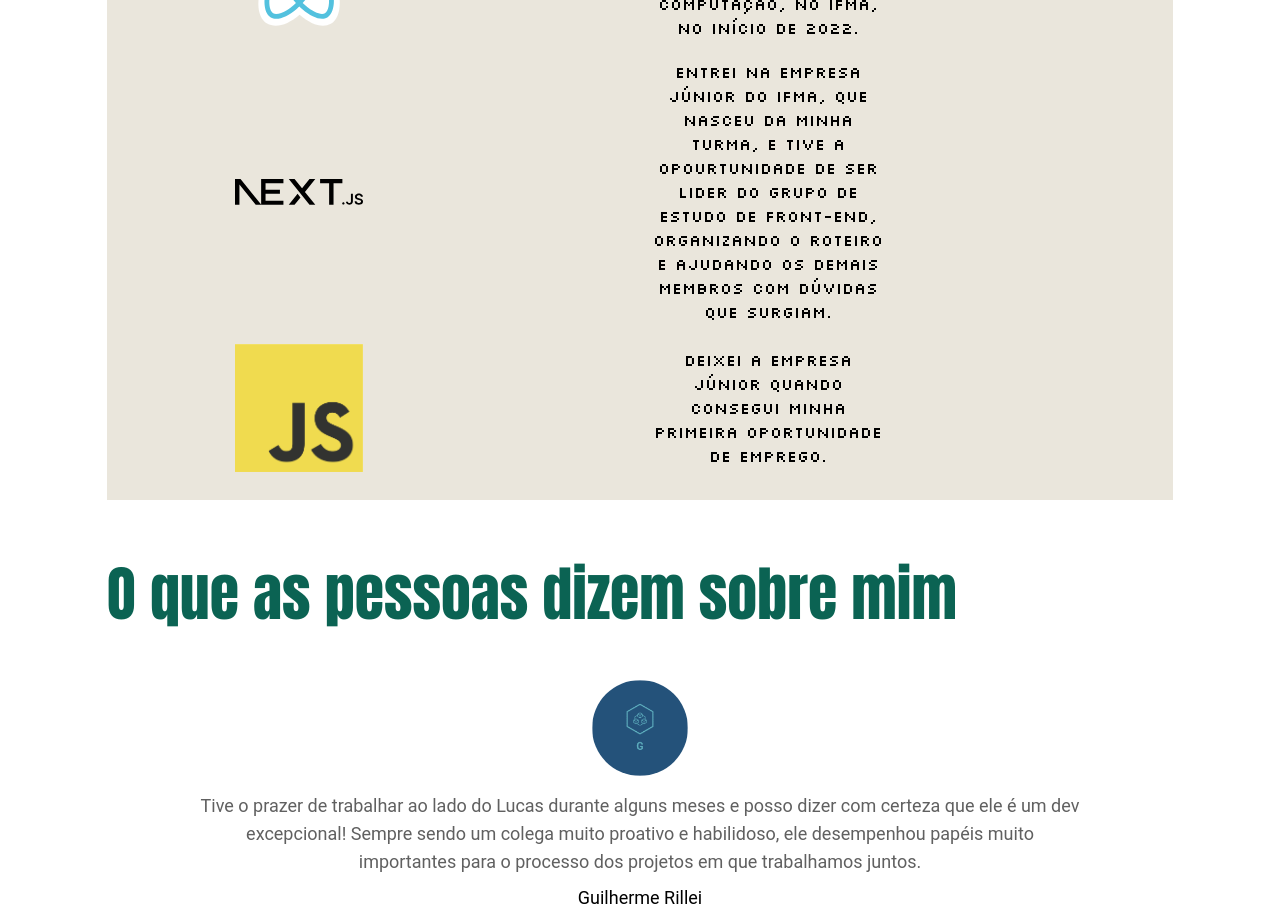
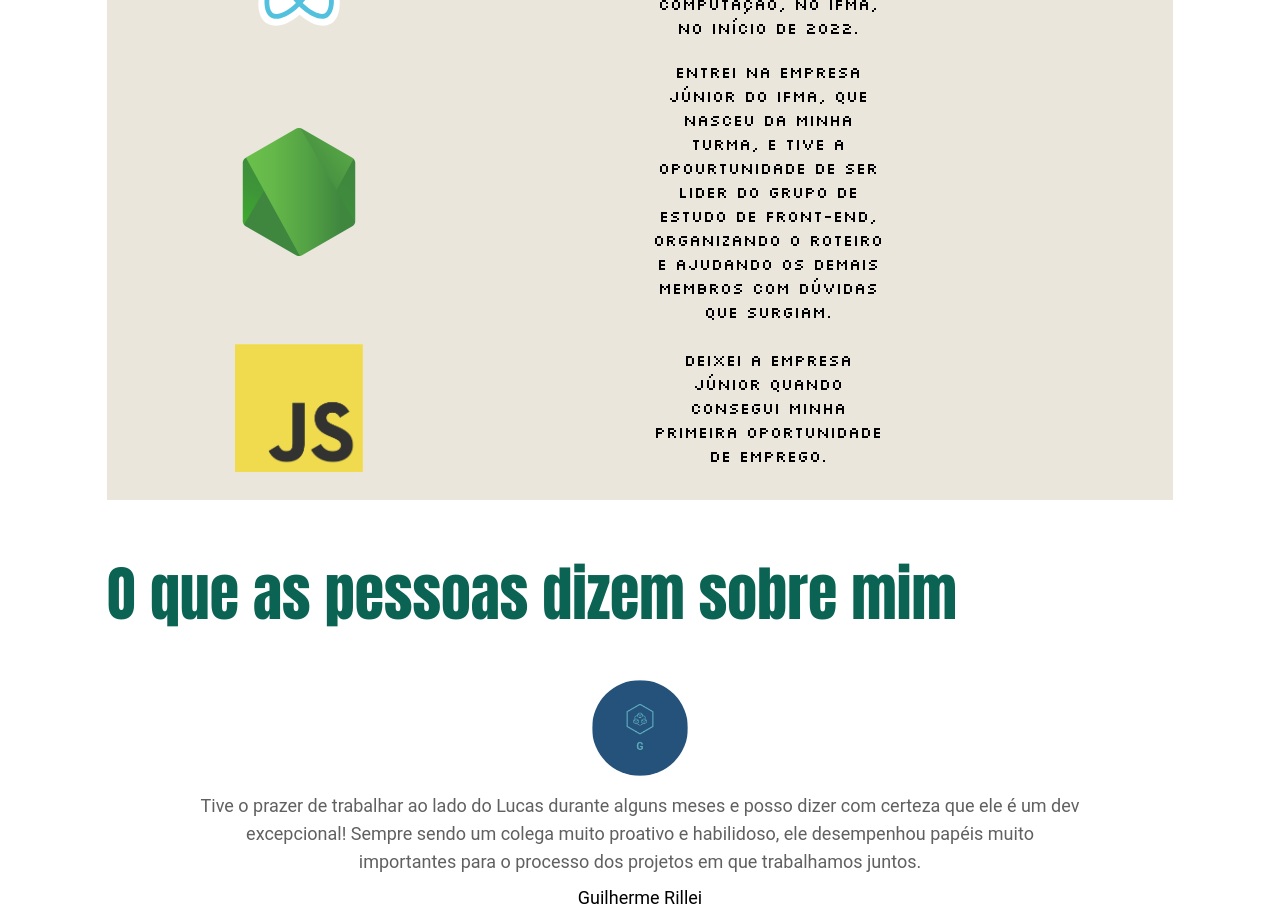
Before and after one commit to Araujomann/personalPortfolio, a React (Vite) app in the folder portfolio/: page / in a window 1280 px wide. Shown: the part 1980-2894 px from the top of the page. Built offline with nearby package versions, Linux system fonts and the light colour scheme; a web font is replaced by a local one.

Commit message:
fix: changing next icon for the node icon

```diff
--- a/portfolio/src/components/about/About.tsx
+++ b/portfolio/src/components/about/About.tsx
@@ -1,5 +1,5 @@
 import js from "../../assets/js.png";
-import next from "../../assets/next.svg";
+import node from "../../assets/node.png";
 import react from "../../assets/react.svg";
 
 interface Props {
@@ -41,9 +41,9 @@ export const About: React.FC<Props> = ({ id }) => {
         </div>
         <div className="flex items-center">
           <img
-            src={next}
-            alt="js logo"
-            className="w-24  ml-4  md:w-32 md:ml-12 lg:ml-32 2xl:ml-64"
+            src={node}
+            alt="node logo"
+            className="w-20  ml-4  md:w-32 md:ml-12 lg:ml-32 2xl:ml-64"
           />
           <p className="text-black w-48 mx-auto font-silks text-[10px] md:text-[16px] md:w-60 2xl:text-[12px]">
             Entrei na empresa júnior do ifma, que nasceu da minha turma, e tive a
```
Also changed, not shown: portfolio/src/assets/node.png (added).
